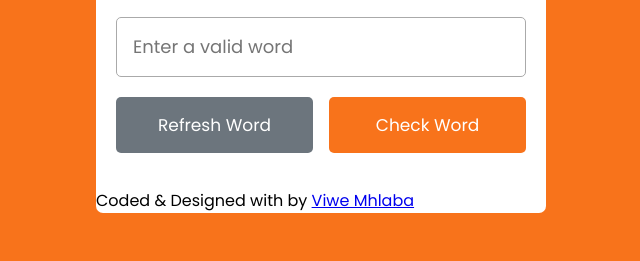
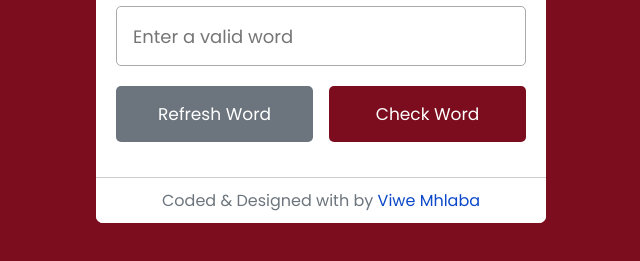
Before and after one commit to viwemhlaba/wordscramble, a plain HTML site: page index.html in a window 1280 px wide. Shown: the part 415-676 px from the top of the page, without its empty margins (319-959 px from the left). Drawn offline with Linux system fonts and the light colour scheme.

Commit message:
Update style.css

```diff
--- a/style.css
+++ b/style.css
@@ -11,7 +11,7 @@ body{
     align-items: center;
     justify-content: center;
     min-height: 100vh;
-    background-color: #f8731b;
+    background-color: #7B0D1E;
 }
 
 .container{
@@ -86,7 +86,7 @@ body{
     font-size: 17px;
     border-radius: 5px;
     width: calc(100% / 2 - 8px);
-    background: #f8731b;
+    background: #7B0D1E;
     cursor: pointer;
 }
 
@@ -105,7 +105,7 @@ body{
 }
 
 .content input:focus{
-    border: 1.5px solid #f8731b;
+    border: 1.5px solid #7B0D1E;
 }
 
 .content .buttons{
@@ -130,6 +130,21 @@ body{
 }
 
 .buttons .check-word{
-    background: #f8731b;
+    background: #7B0D1E;
     cursor: pointer;
 }
+
+.footer {
+    background-color: #ffffff;
+    color: #6c757d;
+    text-align: center;
+    padding: 10px;
+    border-bottom-right-radius: 7px;
+    border-bottom-left-radius: 7px;
+    border-top: 1px solid #ccc;
+}
+
+.email-link{
+    text-decoration: none;
+    color: rgb(12, 72, 201);
+}
```
